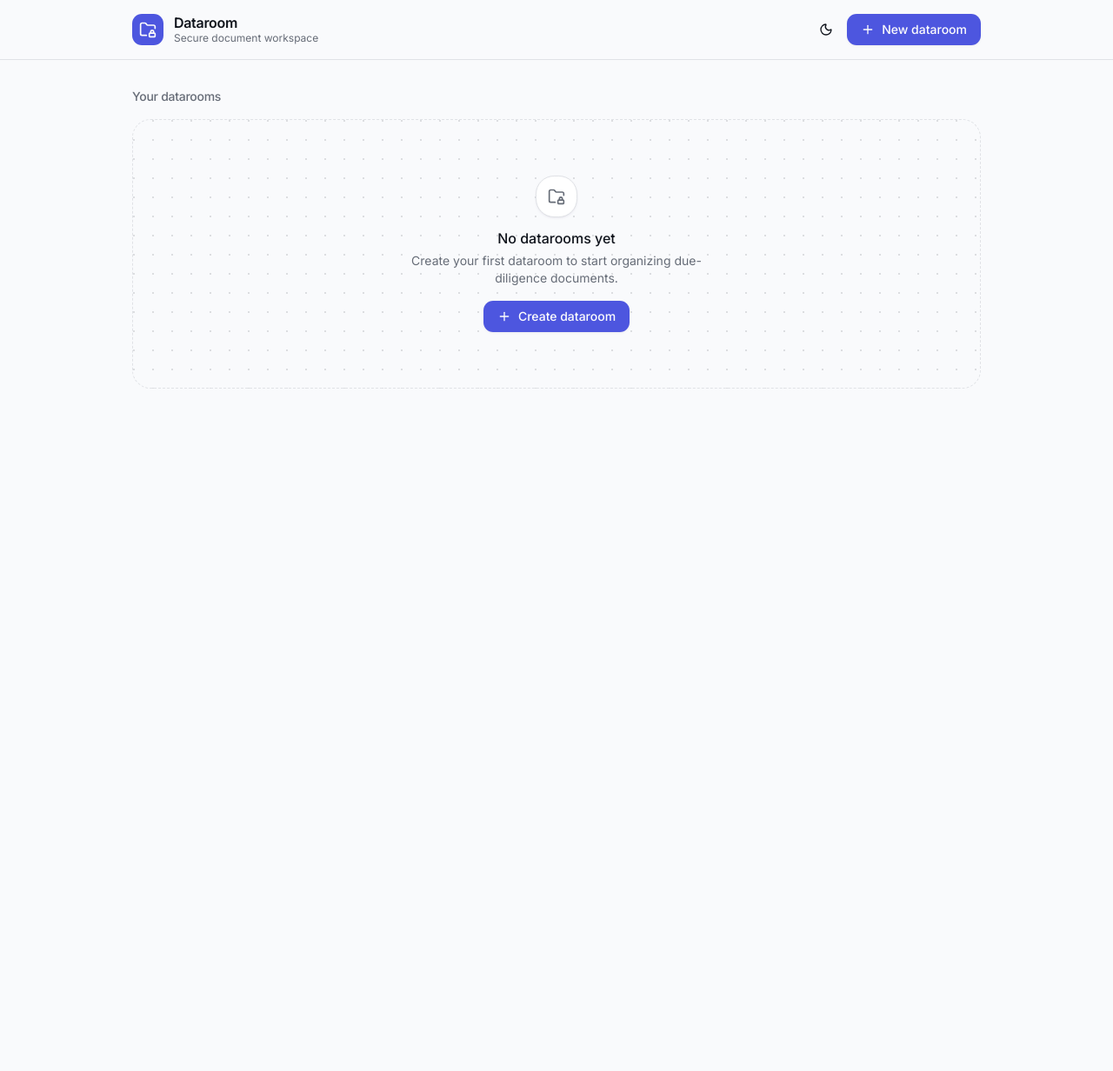
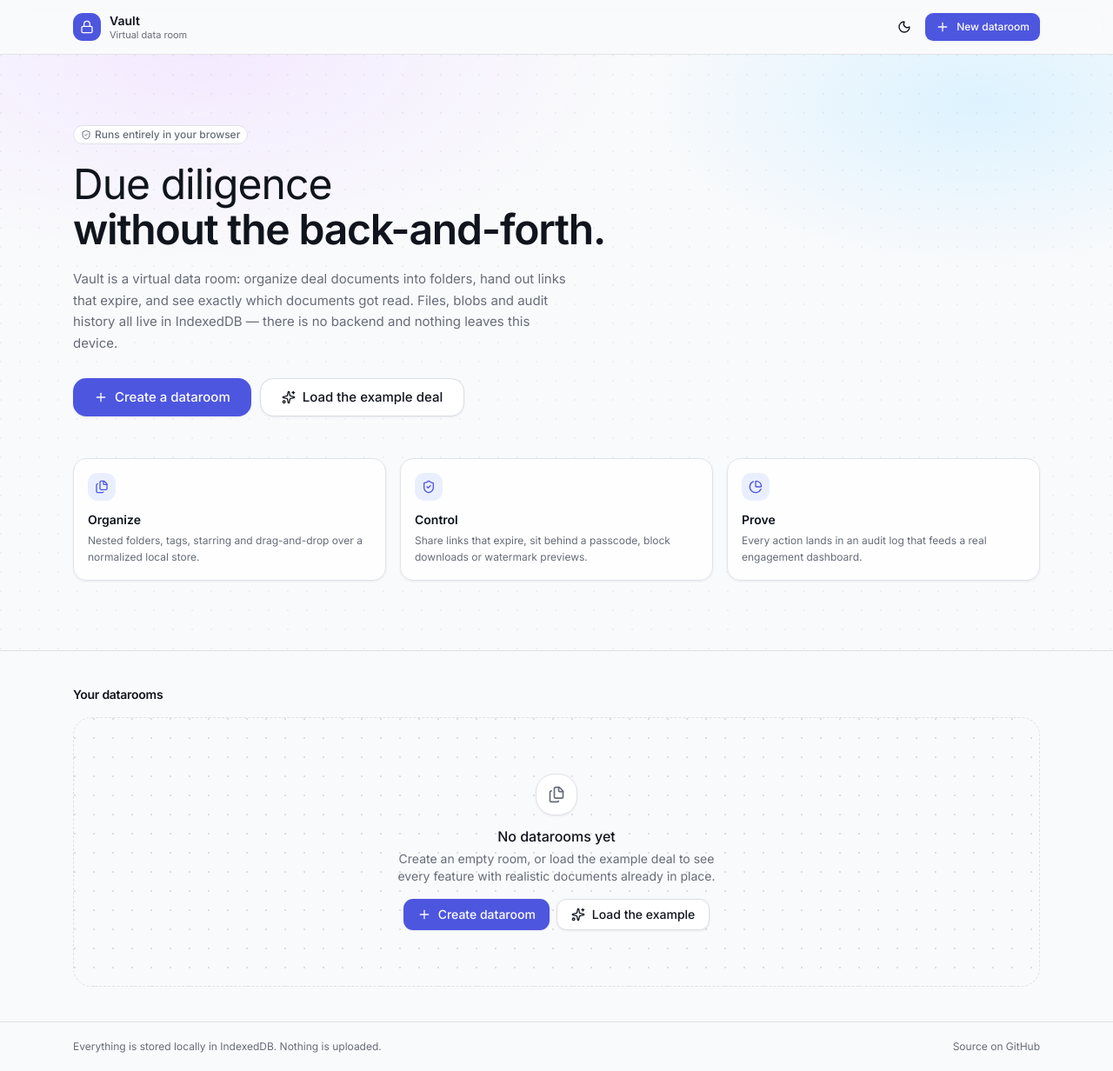
Before and after one commit to paliibo/data-room, a React (Vite) app: page / in a window 1280 px wide. Shown: the whole page at 87% size. Before the commit the page ends 800 px from the top, so only its background shows below. Built offline with nearby package versions, Linux system fonts and the light colour scheme.

Commit message:
feat(pages): rebuild the landing page around what the product does
A hero that explains the three jobs — organize, control, prove — a one-click
example deal, and room cards carrying their description and accent.

```diff
--- a/src/pages/DataroomListPage.tsx
+++ b/src/pages/DataroomListPage.tsx
@@ -4,15 +4,21 @@ import { motion } from "framer-motion";
 import { toast } from "sonner";
 import {
   AlertTriangle,
-  FolderLock,
+  Files,
+  Loader2,
+  Lock,
   MoreHorizontal,
   Moon,
   Pencil,
+  PieChart,
   Plus,
+  ShieldCheck,
+  Sparkles,
   Sun,
   Trash2,
 } from "lucide-react";
 import { Button } from "@/components/ui/button";
+import { Badge } from "@/components/ui/badge";
 import {
   DropdownMenu,
   DropdownMenuContent,
@@ -34,37 +40,65 @@ import { DeleteConfirmDialog } from "@/components/shared/DeleteConfirmDialog";
 import { useDatarooms } from "@/hooks/useDatarooms";
 import { useTheme } from "@/hooks/useTheme";
 import { destroyDatabase } from "@/storage/indexedDb";
+import { seedDemoDataroom } from "@/features/demo";
 import { formatRelative } from "@/lib/format";
+import { accentVars } from "@/lib/accent";
 import type { DataroomListDialogState } from "@/pages/types";
+
+const HIGHLIGHTS = [
+  {
+    icon: Files,
+    title: "Organize",
+    body: "Nested folders, tags, starring and drag-and-drop over a normalized local store.",
+  },
+  {
+    icon: ShieldCheck,
+    title: "Control",
+    body: "Share links that expire, sit behind a passcode, block downloads or watermark previews.",
+  },
+  {
+    icon: PieChart,
+    title: "Prove",
+    body: "Every action lands in an audit log that feeds a real engagement dashboard.",
+  },
+];
 
 export default function DataroomListPage() {
   const navigate = useNavigate();
-  const {
-    status,
-    storageError,
-    datarooms,
-    createDataroom,
-    renameDataroom,
-    deleteDataroom,
-  } = useDatarooms();
+  const { status, storageError, datarooms, createDataroom, renameDataroom, deleteDataroom } =
+    useDatarooms();
   const { theme, toggleTheme } = useTheme();
   const [dialog, setDialog] = useState<DataroomListDialogState>({ type: "closed" });
+  const [isSeeding, setIsSeeding] = useState(false);
 
   const closeDialog = () => setDialog({ type: "closed" });
 
+  const loadDemo = async () => {
+    setIsSeeding(true);
+    try {
+      const room = await seedDemoDataroom();
+      toast.success("Example dataroom ready");
+      navigate(`/d/${room.id}`);
+    } catch (error) {
+      toast.error("Couldn't build the example", {
+        description: error instanceof Error ? error.message : undefined,
+      });
+    } finally {
+      setIsSeeding(false);
+    }
+  };
+
   return (
     <div className="min-h-dvh bg-background">
-      <header className="border-b">
-        <div className="mx-auto flex max-w-5xl items-center justify-between px-6 py-4">
-          <div className="flex items-center gap-3">
-            <span className="flex h-9 w-9 items-center justify-center rounded-lg bg-brand text-brand-foreground">
-              <FolderLock className="h-5 w-5" aria-hidden />
+      <header className="sticky top-0 z-30 border-b bg-background/85 backdrop-blur-md">
+        <div className="mx-auto flex max-w-6xl items-center justify-between gap-4 px-5 py-3.5">
+          <div className="flex items-center gap-2.5">
+            <span className="flex size-8 items-center justify-center rounded-lg bg-brand text-brand-foreground">
+              <Lock className="size-4" aria-hidden />
             </span>
-            <div>
-              <h1 className="text-base font-semibold leading-tight">Dataroom</h1>
-              <p className="text-xs text-muted-foreground">
-                Secure document workspace
-              </p>
+            <div className="leading-tight">
+              <p className="text-sm font-semibold">Vault</p>
+              <p className="text-[11px] text-muted-foreground">Virtual data room</p>
             </div>
           </div>
           <div className="flex items-center gap-2">
@@ -76,7 +110,7 @@ export default function DataroomListPage() {
             >
               {theme === "dark" ? <Sun aria-hidden /> : <Moon aria-hidden />}
             </Button>
-            <Button variant="brand" onClick={() => setDialog({ type: "create" })}>
+            <Button variant="brand" size="sm" onClick={() => setDialog({ type: "create" })}>
               <Plus aria-hidden />
               New dataroom
             </Button>
@@ -84,10 +118,65 @@ export default function DataroomListPage() {
         </div>
       </header>
 
-      <main className="mx-auto max-w-5xl px-6 py-8">
-        <h2 className="mb-4 text-sm font-medium text-muted-foreground">
-          Your datarooms
-        </h2>
+      <section className="relative overflow-hidden border-b">
+        <div className="brand-glow absolute inset-0" aria-hidden />
+        <div className="grid-backdrop absolute inset-0 opacity-40" aria-hidden />
+        <div className="relative mx-auto max-w-6xl px-5 py-16 sm:py-20">
+          <Badge variant="outline" className="mb-5 bg-card">
+            <ShieldCheck aria-hidden />
+            Runs entirely in your browser
+          </Badge>
+          <h1 className="max-w-2xl text-4xl leading-[1.08] sm:text-5xl">
+            <span style={{ fontFamily: "var(--font-display)" }}>Due diligence</span>
+            <br />
+            <span className="font-semibold tracking-tight">without the back-and-forth.</span>
+          </h1>
+          <p className="mt-5 max-w-xl text-[15px] leading-relaxed text-muted-foreground">
+            Vault is a virtual data room: organize deal documents into folders,
+            hand out links that expire, and see exactly which documents got read.
+            Files, blobs and audit history all live in IndexedDB — there is no
+            backend and nothing leaves this device.
+          </p>
+          <div className="mt-7 flex flex-wrap gap-2.5">
+            <Button variant="brand" size="lg" onClick={() => setDialog({ type: "create" })}>
+              <Plus aria-hidden />
+              Create a dataroom
+            </Button>
+            <Button variant="outline" size="lg" onClick={loadDemo} disabled={isSeeding}>
+              {isSeeding ? <Loader2 className="animate-spin" aria-hidden /> : <Sparkles aria-hidden />}
+              Load the example deal
+            </Button>
+          </div>
+
+          <ul className="mt-12 grid gap-4 sm:grid-cols-3">
+            {HIGHLIGHTS.map((highlight) => (
+              <li
+                key={highlight.title}
+                className="rounded-xl border bg-card/80 p-4 backdrop-blur-sm elevate-1"
+              >
+                <span className="flex size-8 items-center justify-center rounded-lg bg-brand-soft text-brand">
+                  <highlight.icon className="size-4" aria-hidden />
+                </span>
+                <p className="mt-3 text-sm font-semibold">{highlight.title}</p>
+                <p className="mt-1 text-xs leading-relaxed text-muted-foreground">
+                  {highlight.body}
+                </p>
+              </li>
+            ))}
+          </ul>
+        </div>
+      </section>
+
+      <main className="mx-auto max-w-6xl px-5 py-10">
+        <div className="mb-4 flex items-center justify-between gap-3">
+          <h2 className="text-sm font-semibold">Your datarooms</h2>
+          {datarooms.length > 0 && (
+            <Button variant="ghost" size="sm" onClick={loadDemo} disabled={isSeeding}>
+              {isSeeding ? <Loader2 className="animate-spin" aria-hidden /> : <Sparkles aria-hidden />}
+              Add example
+            </Button>
+          )}
+        </div>
 
         {status === "error" ? (
           <EmptyState
@@ -118,21 +207,31 @@ export default function DataroomListPage() {
             }
           />
         ) : status !== "ready" ? (
-          <div className="grid gap-4 sm:grid-cols-2 lg:grid-cols-3" role="status" aria-label="Loading datarooms">
+          <div
+            className="grid gap-4 sm:grid-cols-2 lg:grid-cols-3"
+            role="status"
+            aria-label="Loading datarooms"
+          >
             {Array.from({ length: 3 }, (_, i) => (
-              <Skeleton key={i} className="h-32 rounded-xl" />
+              <Skeleton key={i} className="h-40 rounded-xl" />
             ))}
           </div>
         ) : datarooms.length === 0 ? (
           <EmptyState
-            icon={FolderLock}
+            icon={Files}
             title="No datarooms yet"
-            description="Create your first dataroom to start organizing due-diligence documents."
+            description="Create an empty room, or load the example deal to see every feature with realistic documents already in place."
             action={
-              <Button variant="brand" onClick={() => setDialog({ type: "create" })}>
-                <Plus aria-hidden />
-                Create dataroom
-              </Button>
+              <div className="flex flex-wrap justify-center gap-2">
+                <Button variant="brand" onClick={() => setDialog({ type: "create" })}>
+                  <Plus aria-hidden />
+                  Create dataroom
+                </Button>
+                <Button variant="outline" onClick={loadDemo} disabled={isSeeding}>
+                  {isSeeding ? <Loader2 className="animate-spin" aria-hidden /> : <Sparkles aria-hidden />}
+                  Load the example
+                </Button>
+              </div>
             }
           />
         ) : (
@@ -147,15 +246,16 @@ export default function DataroomListPage() {
                     role="button"
                     tabIndex={0}
                     aria-label={`Open dataroom ${room.name}`}
-                    className="group flex cursor-pointer flex-col justify-between gap-6 rounded-xl border bg-card p-5 shadow-sm transition-all hover:border-brand/40 hover:shadow-md focus-visible:outline-none focus-visible:ring-2 focus-visible:ring-ring"
+                    style={accentVars(room.accent)}
+                    className="group flex cursor-pointer flex-col justify-between gap-5 rounded-xl border bg-card p-5 elevate-1 transition-all hover:-translate-y-0.5 hover:border-tint/40 hover:elevate-2"
                     onClick={() => navigate(`/d/${room.id}`)}
                     onKeyDown={(e) => {
                       if (e.key === "Enter") navigate(`/d/${room.id}`);
                     }}
                   >
                     <div className="flex items-start justify-between gap-2">
-                      <span className="flex h-10 w-10 items-center justify-center rounded-lg bg-brand/10">
-                        <FolderLock className="h-5 w-5 text-brand" aria-hidden />
+                      <span className="flex size-10 items-center justify-center rounded-xl bg-tint-soft">
+                        <Files className="size-5 text-tint" aria-hidden />
                       </span>
                       <DropdownMenu>
                         <DropdownMenuTrigger asChild>
@@ -191,19 +291,20 @@ export default function DataroomListPage() {
                       <p className="truncate font-medium" title={room.name}>
                         {room.name}
                       </p>
-                      <p className="mt-0.5 text-xs text-muted-foreground">
+                      {room.description && (
+                        <p className="mt-1 line-clamp-2 text-xs leading-relaxed text-muted-foreground">
+                          {room.description}
+                        </p>
+                      )}
+                      <p className="mt-2 text-xs text-muted-foreground">
                         Updated {formatRelative(room.updatedAt)}
                       </p>
                     </div>
                   </motion.div>
                 </ContextMenuTrigger>
                 <ContextMenuContent>
-                  <ContextMenuItem onSelect={() => navigate(`/d/${room.id}`)}>
-                    Open
-                  </ContextMenuItem>
-                  <ContextMenuItem
-                    onSelect={() => setDialog({ type: "rename", dataroom: room })}
-                  >
+                  <ContextMenuItem onSelect={() => navigate(`/d/${room.id}`)}>Open</ContextMenuItem>
+                  <ContextMenuItem onSelect={() => setDialog({ type: "rename", dataroom: room })}>
                     <Pencil />
                     Rename
                   </ContextMenuItem>
@@ -221,6 +322,20 @@ export default function DataroomListPage() {
           </div>
         )}
       </main>
+
+      <footer className="border-t">
+        <div className="mx-auto flex max-w-6xl flex-wrap items-center justify-between gap-2 px-5 py-5 text-xs text-muted-foreground">
+          <p>Everything is stored locally in IndexedDB. Nothing is uploaded.</p>
+          <a
+            href="https://github.com/paliibo/data-room"
+            target="_blank"
+            rel="noreferrer"
+            className="underline-offset-4 hover:text-foreground hover:underline"
+          >
+            Source on GitHub
+          </a>
+        </div>
+      </footer>
 
       <NameDialog
         open={dialog.type === "create"}
@@ -253,7 +368,7 @@ export default function DataroomListPage() {
         open={dialog.type === "delete"}
         onOpenChange={(open) => !open && closeDialog()}
         title={dialog.type === "delete" ? `Delete "${dialog.dataroom.name}"?` : "Delete?"}
-        description="This permanently deletes the dataroom with all of its folders and files. This cannot be undone."
+        description="This permanently deletes the dataroom with all of its folders, files, share links and history. This cannot be undone."
         onConfirm={async () => {
           if (dialog.type !== "delete") return;
           try {
```
